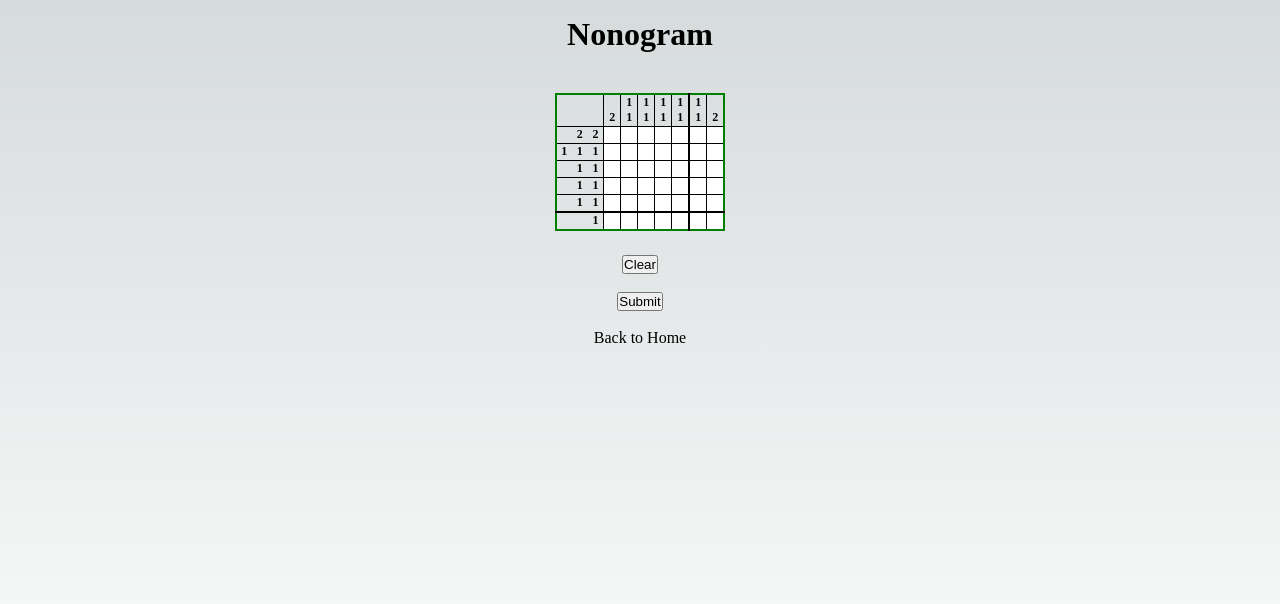
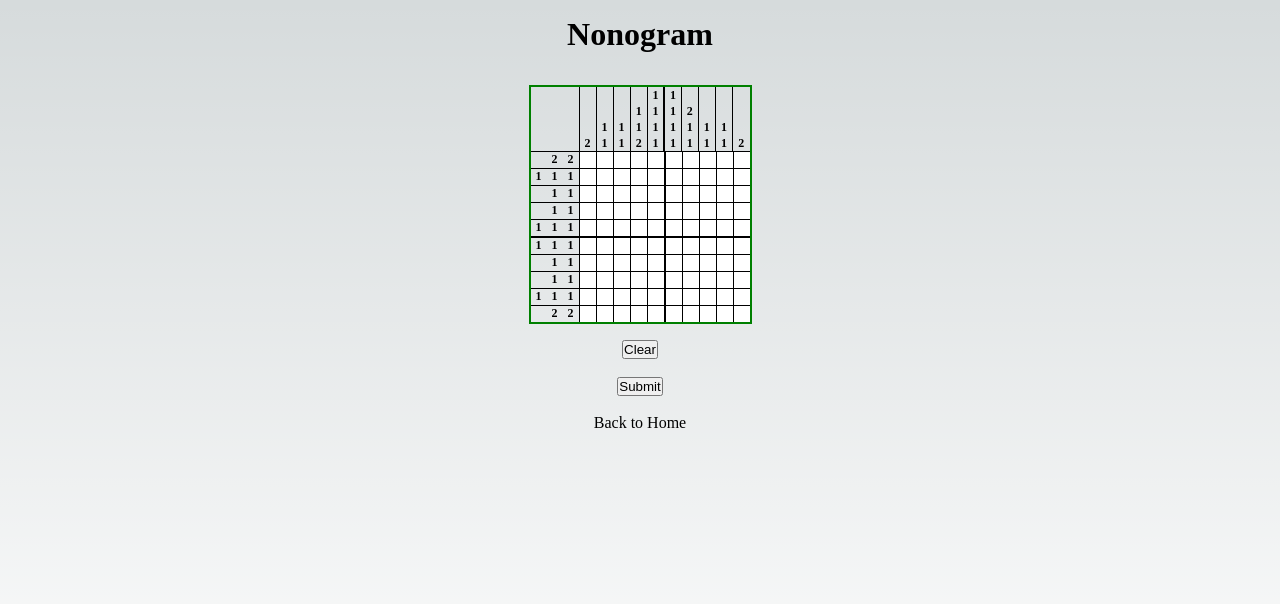
Before and after one commit to HENOZIWD/nonogram, a Next.js app: page /game/1 in a window 1280 px wide. Shown: the top 604 px of the page. Built offline with nearby package versions, Linux system fonts and the light colour scheme.

Commit message:
Optimize components

```diff
--- a/next.config.js
+++ b/next.config.js
@@ -1,7 +1,6 @@
 /** @type {import('next').NextConfig} */
-const nextConfig = {
+
+module.exports = {
   swcMinify: true,
   reactStrictMode: true,
 }
-
-module.exports = nextConfig
--- a/resources/1.json
+++ b/resources/1.json
@@ -1,18 +1 @@
-{
-  "title": "Heart",
-  "description": "Make lovely heart!",
-  "rowSize": 6,
-  "colSize": 7,
-  "answer": [false, true, true, false, true, true, false,
-             true, false, false, true, false, false, true,
-             true, false, false, false, false, false, true,
-             false, true, false, false, false, true, false,
-             false, false, true, false, true, false, false,
-             false, false, false, true, false, false, false],
-  "hint": {
-    "rowHint": [[2, 2], [1, 1, 1], [1, 1], [1, 1], [1, 1], [1]],
-    "colHint": [[2], [1, 1], [1, 1], [1, 1], [1, 1], [1, 1], [2]],
-    "rowHintMaxLength": 3,
-    "colHintMaxLength": 2
-  }
-}
+{ "title": "Heart", "description": "Make lovely heart!", "rowSize": 10, "colSize": 10, "answer": [ [ 0, 1, 1, 0, 1, 1, 0, 0, 0, 0 ], [ 1, 0, 0, 1, 0, 0, 1, 0, 0, 0 ], [ 1, 0, 0, 0, 0, 0, 1, 0, 0, 0 ], [ 0, 1, 0, 0, 0, 1, 0, 0, 0, 0 ], [ 0, 0, 1, 0, 1, 0, 1, 0, 0, 0 ], [ 0, 0, 0, 1, 0, 1, 0, 1, 0, 0 ], [ 0, 0, 0, 0, 1, 0, 0, 0, 1, 0 ], [ 0, 0, 0, 1, 0, 0, 0, 0, 0, 1 ], [ 0, 0, 0, 1, 0, 0, 1, 0, 0, 1 ], [ 0, 0, 0, 0, 1, 1, 0, 1, 1, 0 ] ], "hint": { "rowHint": [ [ 0, 2, 2 ], [ 1, 1, 1 ], [ 0, 1, 1 ], [ 0, 1, 1 ], [ 1, 1, 1 ], [ 1, 1, 1 ], [ 0, 1, 1 ], [ 0, 1, 1 ], [ 1, 1, 1 ], [ 0, 2, 2 ] ], "colHint": [ [ 0, 0, 0, 0, 1, 1, 0, 0, 0, 0 ], [ 0, 0, 0, 1, 1, 1, 2, 0, 0, 0 ], [ 0, 1, 1, 1, 1, 1, 1, 1, 1, 0 ], [ 2, 1, 1, 2, 1, 1, 1, 1, 1, 2 ] ], "rowHintMaxLength": 3, "colHintMaxLength": 4 } }
--- a/resources/3.json
+++ b/resources/3.json
@@ -1 +1 @@
-{ "title": "Diamond", "description": "Like a Diamond", "rowSize": 8, "colSize": 10, "answer": [ false, false, true, true, true, true, true, true, false, false, false, true, true, false, false, false, false, true, true, false, true, false, false, true, true, true, true, false, false, true, true, true, false, false, false, false, false, false, true, true, false, true, false, false, false, false, false, false, true, false, false, false, true, false, false, false, false, true, false, false, false, false, false, true, false, false, true, false, false, false, false, false, false, false, true, true, false, false, false, false ], "hint": { "rowHint": [ [ 6 ], [ 2, 2 ], [ 1, 4, 1 ], [ 2, 2 ], [ 1, 1 ], [ 1, 1 ], [ 1, 1 ], [ 2 ] ], "colHint": [ [ 2 ], [ 1, 2 ], [ 2, 1 ], [ 1, 1, 1 ], [ 1, 1, 1 ], [ 1, 1, 1 ], [ 1, 1, 1 ], [ 2, 1 ], [ 1, 2 ], [ 2 ] ], "rowHintMaxLength": 3, "colHintMaxLength": 3 } }
+{ "title": "Diamond", "description": "Like a Diamond", "rowSize": 10, "colSize": 10, "answer": [ [ 0, 0, 1, 1, 1, 1, 1, 1, 0, 0 ], [ 0, 1, 1, 0, 0, 0, 0, 1, 1, 0 ], [ 1, 0, 1, 1, 1, 1, 1, 1, 0, 1 ], [ 1, 0, 0, 0, 0, 0, 0, 0, 0, 1 ], [ 0, 1, 0, 0, 0, 0, 0, 0, 1, 0 ], [ 0, 0, 1, 0, 0, 0, 0, 1, 0, 0 ], [ 0, 0, 0, 1, 0, 0, 1, 0, 0, 0 ], [ 1, 0, 0, 0, 1, 1, 0, 0, 0, 1 ], [ 1, 1, 0, 0, 0, 0, 0, 0, 1, 1 ], [ 1, 1, 1, 1, 1, 1, 1, 1, 1, 1 ] ], "hint": { "rowHint": [ [ 0, 0, 6 ], [ 0, 2, 2 ], [ 1, 6, 1 ], [ 0, 1, 1 ], [ 0, 1, 1 ], [ 0, 1, 1 ], [ 0, 1, 1 ], [ 1, 2, 1 ], [ 0, 2, 2 ], [ 0, 0, 10 ] ], "colHint": [ [ 0, 0, 0, 1, 1, 1, 1, 0, 0, 0 ], [ 0, 1, 3, 1, 1, 1, 1, 3, 1, 0 ], [ 2, 1, 1, 1, 1, 1, 1, 1, 1, 2 ], [ 3, 2, 1, 1, 1, 1, 1, 1, 2, 3 ] ], "rowHintMaxLength": 3, "colHintMaxLength": 4 } }
--- a/resources/4.json
+++ /dev/null
@@ -1 +0,0 @@
-{ "title": "House", "description": "Home sweet home!", "rowSize": 10, "colSize": 10, "answer": [ false, false, false, false, true, true, false, false, false, false, false, false, false, true, false, false, true, false, false, false, false, false, true, false, false, false, false, true, false, false, false, true, false, false, false, false, false, false, true, false, true, false, true, true, true, true, true, true, false, true, false, true, false, false, false, false, false, false, true, false, false, true, false, false, false, false, true, true, true, false, false, true, false, true, true, false, true, true, true, false, false, true, false, true, true, false, false, false, true, false, false, true, false, true, true, false, false, false, true, false ], "hint": { "rowHint": [ [ 2 ], [ 1, 1 ], [ 1, 1 ], [ 1, 1 ], [ 1, 6, 1 ], [ 1, 1 ], [ 1, 3 ], [ 1, 2, 3 ], [ 1, 2, 1 ], [ 1, 2, 1 ] ], "colHint": [ [ 1 ], [ 1, 5 ], [ 1, 1 ], [ 1, 1, 3 ], [ 1, 1, 3 ], [ 1, 1 ], [ 1, 1, 2 ], [ 1, 1, 2 ], [ 1, 5 ], [ 1 ] ], "rowHintMaxLength": 3, "colHintMaxLength": 3 } }
--- a/resources/5.json
+++ /dev/null
@@ -1 +0,0 @@
-{ "title": "Secret", "description": "...", "rowSize": 11, "colSize": 12, "answer": [ false, false, false, false, false, false, false, true, true, false, false, false, false, false, false, false, false, false, true, true, false, true, false, false, false, false, false, false, false, true, true, true, true, true, false, false, false, false, false, true, true, false, false, true, true, false, true, false, false, true, true, false, false, false, false, false, false, false, false, true, true, true, true, true, true, true, true, true, true, true, true, true, true, true, true, true, true, true, true, true, true, true, true, true, true, false, false, false, false, false, false, false, false, false, false, true, true, true, true, true, true, true, true, true, true, true, true, true, true, false, false, false, false, false, false, false, false, false, false, true, true, true, true, true, true, true, true, true, true, true, true, true ], "hint": { "rowHint": [ [ 2 ], [ 2, 1 ], [ 5 ], [ 2, 2, 1 ], [ 2, 1 ], [ 12 ], [ 12 ], [ 1, 1 ], [ 12 ], [ 1, 1 ], [ 12 ] ], "colHint": [ [ 6 ], [ 3, 1, 1 ], [ 3, 1, 1 ], [ 1, 2, 1, 1 ], [ 1, 2, 1, 1 ], [ 1, 2, 1, 1 ], [ 2, 2, 1, 1 ], [ 4, 2, 1, 1 ], [ 1, 2, 2, 1, 1 ], [ 2, 2, 1, 1 ], [ 1, 2, 1, 1 ], [ 7 ] ], "rowHintMaxLength": 3, "colHintMaxLength": 5 } }
--- a/resources/6.json
+++ /dev/null
@@ -1 +0,0 @@
-{ "title": "Tutorial", "description": "Easy!", "rowSize": 3, "colSize": 5, "answer": [ true, false, false, false, true, false, true, true, true, false, true, true, true, true, true ], "hint": { "rowHint": [ [ 1, 1 ], [ 3 ], [ 5 ] ], "colHint": [ [ 1, 1 ], [ 2 ], [ 2 ], [ 2 ], [ 1, 1 ] ], "rowHintMaxLength": 2, "colHintMaxLength": 2 } }
--- a/src/components/board.tsx
+++ b/src/components/board.tsx
@@ -1,123 +1,18 @@
+import { IHintData } from '@/pages/game/[id]';
+import styles from '@/styles/Board.module.css';
 import Cell from './cell';
-import { IHintData } from '@/pages/game/[id]';
-import styles from '@/styles/Board.module.css'
+import React from 'react';
 
 interface IBoardProps {
   rowSize: number;
   colSize: number;
   hint: IHintData;
-  filledStatus: boolean[];
-  checkedStatus: boolean[];
-  fillCell: (i: number) => void;
-  checkCell: (i: number) => void;
+  status: number[][];
+  fillCell: (row: number, col: number) => void;
+  checkCell: (row: number, col: number) => void;
 }
 
 export default function Board(props: IBoardProps) {
-
-  const renderCell = (rowSize: number, colSize: number) => {
-
-    let trContainer: JSX.Element[] = [];
-
-    /* ============================= Column hint cell ================================ */
-    for (let rowIdx: number = props.hint.colHintMaxLength-1; rowIdx >= 0; rowIdx--) {
-      let tdContainer: JSX.Element[] = [];
-
-      for (let i: number=0; i<props.hint.rowHintMaxLength; i++) {
-        // Generate key of hint cell
-        const hintCellIdx = (props.hint.colHintMaxLength - rowIdx - 1)*(props.hint.rowHintMaxLength + colSize) + rowSize*colSize + i;
-
-        tdContainer.push( // Empty hint that located top-left corner
-          <td className={styles.hint} key={hintCellIdx} style={{ border: 'none' }}>
-          </td>
-        );
-      }
-      for (let colIdx: number = 0; colIdx<colSize; colIdx++) {
-        // Generate key of hint cell
-        const hintCellIdx = (props.hint.colHintMaxLength - rowIdx - 1)*(props.hint.rowHintMaxLength + colSize) + rowSize*colSize + props.hint.rowHintMaxLength + colIdx;
-
-        tdContainer.push(
-          <td
-            key={hintCellIdx}
-            className={styles.hint}
-            style={{ borderLeft: `${(colIdx !== 0 && colIdx % 5 === 0) ? 2 : 1}px solid black` }}
-          >
-            {(rowIdx < props.hint.colHint[colIdx].length) ? (
-              props.hint.colHint[colIdx][props.hint.colHint[colIdx].length-1 - rowIdx]
-            ) : (
-              null
-            )}
-          </td>
-        )
-      }
-
-      trContainer.push(
-        <tr key={rowSize + (props.hint.colHintMaxLength - rowIdx - 1)}>
-          {tdContainer}
-        </tr>
-      );
-    }
-    /* =================================================================================== */
-
-    for (let rowIdx: number = 0; rowIdx<rowSize; rowIdx++) {
-      let tdContainer: JSX.Element[] = [];
-
-      /* ============================== Row hint cell =============================== */
-      for (let rowHintIdx: number = props.hint.rowHintMaxLength-1; rowHintIdx >= 0; rowHintIdx--) {
-        const currentRowHintLength = props.hint.rowHint[rowIdx].length;
-        // Generate key of hint cell
-        const hintCellIdx = rowSize*colSize + props.hint.colHintMaxLength*(props.hint.rowHintMaxLength + colSize) + rowIdx*props.hint.rowHintMaxLength + (props.hint.rowHintMaxLength - rowHintIdx - 1);
-
-        tdContainer.push(
-          <td
-            key={hintCellIdx}
-            className={styles.hint}
-          >
-            {(rowHintIdx < currentRowHintLength) ? (
-              props.hint.rowHint[rowIdx][currentRowHintLength - rowHintIdx - 1]
-            ) : (
-              null
-            )}
-          </td>
-        );
-      }
-      /* ============================================================================== */
-
-      /* ============================ Board cell ================================= */
-      for (let colIdx: number = 0; colIdx<colSize; colIdx++) {
-        const cellIdx = rowIdx*colSize + colIdx;
-
-        tdContainer.push(
-          <td
-            key={cellIdx}
-            style={{
-              border: '1px solid black',
-              borderLeft: `${(colIdx !== 0 && colIdx % 5 === 0) ? 2 : 1}px solid black`}}
-          >
-            <Cell
-              filled={props.filledStatus[cellIdx]}
-              checked={props.checkedStatus[cellIdx]}
-              fillCell={() => props.fillCell(cellIdx)}
-              checkCell={() => props.checkCell(cellIdx)}
-              color={'#000000'}
-            />
-          </td>
-        );
-      }
-
-      trContainer.push(
-        <tr
-          key={rowIdx}
-          style={{ borderTop: `${(rowIdx !== 0 && rowIdx % 5 === 0) ? 2 : 1}px solid black` }}
-        >
-          {tdContainer}
-        </tr>
-      ); // {...tdContainer} Auto destructuring?
-      /* =========================================================================== */
-
-    }
-
-    return trContainer;
-  }
 
   const contextmenuPrevent = (event: React.MouseEvent<HTMLTableElement>) => {
     event.preventDefault();
@@ -125,14 +20,83 @@ export default function Board(props: IBoardProps) {
 
   return (
     <div className={styles.gameTable}>
+      <div className={styles.grid}>
+        {/* empty div for grid */}
+        <div>
+        </div>
+        {/* ---------------------- Column Hint ------------------- */}
         <table
           className={styles.cellTable}
           onContextMenu={contextmenuPrevent}
         >
           <tbody>
-          { renderCell(props.rowSize, props.colSize) }
+            {props.hint.colHint.map((row: number[], rowIdx: number) => (
+              <tr key={rowIdx}>
+                {row.map((hintNum: number, hintIdx: number) => (
+                  <td
+                    className={styles.hint}
+                    key={hintIdx}
+                    style={{ borderLeft: `${(hintIdx % 5 === 0 && hintIdx !== 0) ? 2 : 1}px solid black` }}
+                  >
+                    {hintNum === 0 ? " " : hintNum}
+                  </td>
+                ))}
+              </tr>
+            ))}
+          </tbody>
+        </table>
+        {/* ---------------------- Row Hint ------------------- */}
+        <table
+          className={styles.cellTable}
+          onContextMenu={contextmenuPrevent}
+        >
+          <tbody>
+            {props.hint.rowHint.map((row: number[], rowIdx: number) => (
+              <tr
+                key={rowIdx}
+                style={{ borderTop: `${(rowIdx % 5 === 0 && rowIdx !== 0) ? 2 : 1}px solid black` }}
+              >
+                {row.map((hintNum: number, hintIdx: number) => (
+                  <td
+                    className={styles.hint}
+                    key={hintIdx}
+                  >
+                    {hintNum === 0 ? " " : hintNum}
+                  </td>
+                ))}
+              </tr>
+            ))}
+          </tbody>
+        </table>
+        {/* ------------------------ Cell ------------------------*/}
+        <table
+          className={styles.cellTable}
+          onContextMenu={contextmenuPrevent}
+        >
+          <tbody>
+            {props.status.map((row: number[], rowIdx: number) => (
+              <tr
+                key={rowIdx}
+                style={{ borderTop: `${(rowIdx % 5 === 0 && rowIdx !== 0) ? 2 : 1}px solid black` }}
+              >
+                {row.map((col: number, colIdx: number) => (
+                  <td
+                    key={colIdx}
+                    style={{ borderLeft: `${(colIdx % 5 === 0 && colIdx !== 0) ? 2 : 1}px solid black` }}
+                  >
+                    <Cell
+                      status={props.status[rowIdx][colIdx]}
+                      fillCell={() => props.fillCell(rowIdx, colIdx)}
+                      checkCell={() => props.checkCell(rowIdx, colIdx)}
+                      color='#000000'
+                    />
+                  </td>
+                ))}
+              </tr>
+            ))}
           </tbody>
         </table>
       </div>
+    </div>
   )
 }
--- a/src/components/cell.tsx
+++ b/src/components/cell.tsx
@@ -1,38 +1,39 @@
-import { useState } from 'react';
+import React, { useState } from 'react';
 import styles from '@/styles/Cell.module.css'
 
 interface ICellProps {
-  filled: boolean;
-  checked: boolean;
+  status: number;
   fillCell: () => void;
   checkCell: () => void;
   color: string;
 }
 
-export default function Cell(props: ICellProps) {
+function Cell(props: ICellProps) {
 
   const onLeftClick = (event: React.MouseEvent<HTMLDivElement>) => {
     event.preventDefault();
     props.fillCell();
-
-    // console.log("Left Click");
   }
 
   const onRightClick = (event: React.MouseEvent<HTMLDivElement>) => {
     event.preventDefault();
     props.checkCell();
-
-    // console.log("Right Click");
   }
 
   return (
     <div
       className={styles.cell}
-      style={{ backgroundColor: props.filled ? props.color : '#ffffff' }}
+      style={{ backgroundColor: props.status === 1 ? props.color : '#ffffff' }}
       onClick={onLeftClick}
       onContextMenu={onRightClick}
     >
-      {props.checked ? "❌" : ""}
+      {props.status === 2 ? "❌" : ""}
     </div>
   )
 }
+
+function isStatusEqual(prevProps: ICellProps, nextProps: ICellProps) {
+  return prevProps.status === nextProps.status;
+}
+
+export default React.memo(Cell, isStatusEqual);
--- a/src/pages/game/[id].tsx
+++ b/src/pages/game/[id].tsx
@@ -16,7 +16,7 @@ export interface IResourceData {
   description: string;
   rowSize: number;
   colSize: number;
-  answer: boolean[];
+  answer: number[][];
   hint: IHintData;
 }
 
@@ -39,45 +39,25 @@ export async function getStaticProps({ params }: { params: {id: string} }) {
 
 export default function Game(resData: IResourceData) {
 
-  const [filledStatus, setFilledStatus] = useState<boolean[]>(Array(resData.rowSize * resData.colSize).fill(false));
-  const [checkedStatus, setCheckedStatus] = useState<boolean[]>(Array(resData.rowSize * resData.colSize).fill(false));
+  const [status, setStatus] = useState<number[][]>(Array.from({length: resData.rowSize}, () => Array.from({length: resData.colSize}, () => 0)));
   const [answerString, setAnswerString] = useState<string>("");
 
-  const fillCell = (i: number) => {
-    if (checkedStatus[i]) {
-
-      let checkedCopy = checkedStatus.slice();
-      checkedCopy[i] = false;
-      setCheckedStatus(checkedCopy);
-    }
-
-    let filledCopy = filledStatus.slice();
-    filledCopy[i] = !filledStatus[i];
-    setFilledStatus(filledCopy);
-
-    // console.log("Fill " + i);
+  const fillCell = (row: number, col: number) => {
+    let statusCopy = [...status];
+    statusCopy[row][col] = status[row][col] === 1 ? 0 : 1;
+    setStatus(statusCopy);
   }
 
-  const checkCell = (i: number) => {
-    if (filledStatus[i]) {
-
-      let filledCopy = filledStatus.slice();
-      filledCopy[i] = false;
-      setFilledStatus(filledCopy);
-    }
-
-    let checkedCopy = checkedStatus.slice();
-    checkedCopy[i] = !checkedStatus[i];
-    setCheckedStatus(checkedCopy);
-
-    // console.log("Check " + i);
+  const checkCell = (row: number, col: number) => {
+    let statusCopy = [...status];
+    statusCopy[row][col] = status[row][col] === 2 ? 0 : 2;
+    setStatus(statusCopy);
   }
 
   const clearCell = (event: React.MouseEvent<HTMLButtonElement>) => {
     event.preventDefault();
 
-    setFilledStatus(Array(resData.rowSize * resData.colSize).fill(false));
-    setCheckedStatus(Array(resData.rowSize * resData.colSize).fill(false));
+    setStatus(Array.from(Array.from({length: resData.rowSize}, () => Array.from({length: resData.colSize}, () => 0))));
     setAnswerString("");
   }
 
@@ -86,10 +66,11 @@ export default function Game(resData: IResourceData) {
 
     let isCorrect: boolean = true;
 
-    for (let i: number = 0; i < resData.rowSize*resData.colSize; i++) {
-      if (filledStatus[i] !== resData.answer[i]) {
-        isCorrect = false;
-        break;
+    for (let row: number = 0; isCorrect && row < resData.rowSize; row++) {
+      for (let col: number = 0; isCorrect && col < resData.colSize; col++){
+        if (status[row][col] !== resData.answer[row][col]) {
+          isCorrect = false;
+        }
       }
     }
 
@@ -110,8 +91,7 @@ export default function Game(resData: IResourceData) {
         rowSize={resData.rowSize}
         colSize={resData.colSize}
         hint={resData.hint}
-        filledStatus={filledStatus}
-        checkedStatus={checkedStatus}
+        status={status}
         fillCell={fillCell}
         checkCell={checkCell}
       />
--- a/src/styles/Board.module.css
+++ b/src/styles/Board.module.css
@@ -1,8 +1,7 @@
 .cellTable {
   display: table;
-  border: 2px solid green;
+  /* border: 2px solid green; */
   border-collapse: collapse;
-  margin: 0.5rem;
 }
 
 .gameTable {
@@ -18,3 +17,9 @@
   font-weight: bold;
   text-align: center;
 }
+
+.grid {
+  display: grid;
+  grid-template-columns: repeat(2, minmax(1px, auto));
+  border: 2px solid green;
+}
```
Also changed, not shown: resources/2.json (+1 -18 lines), src/pages/game/custom.tsx (+75 -89 lines). Lines whose indentation alone changed are shown as unchanged.
